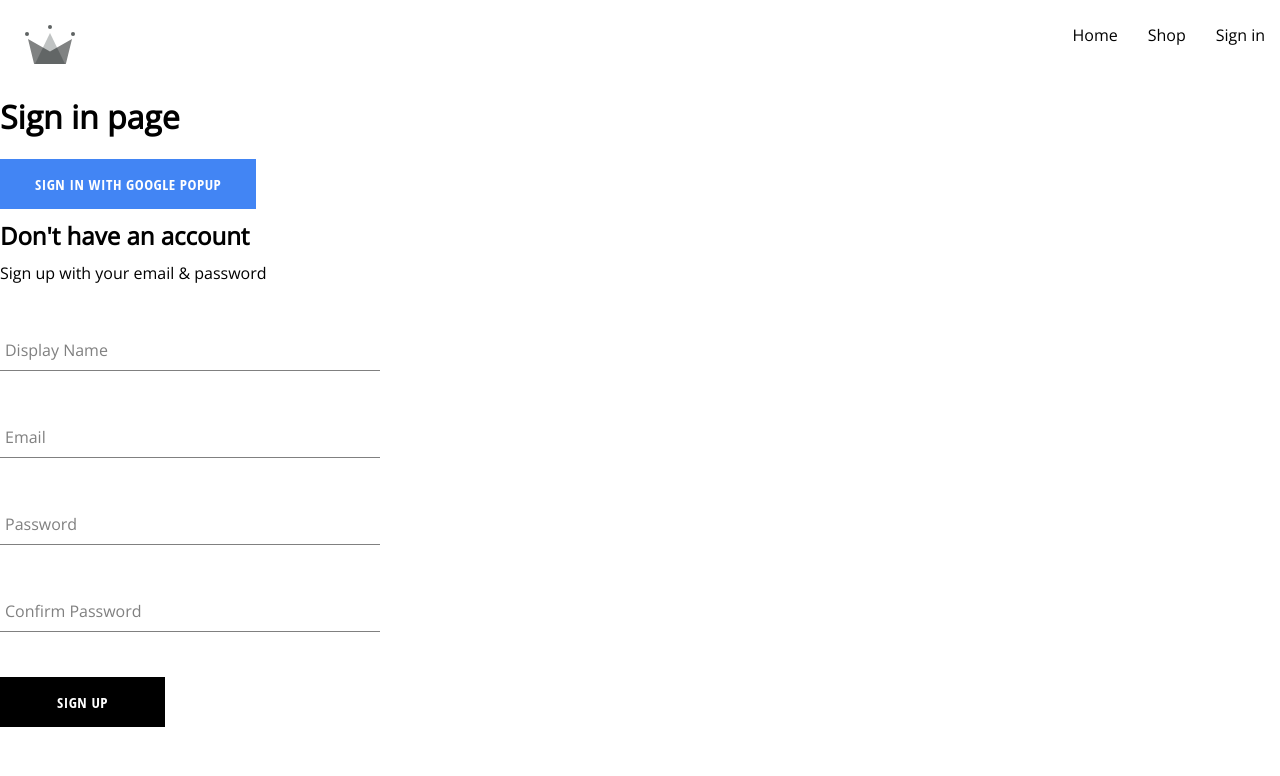
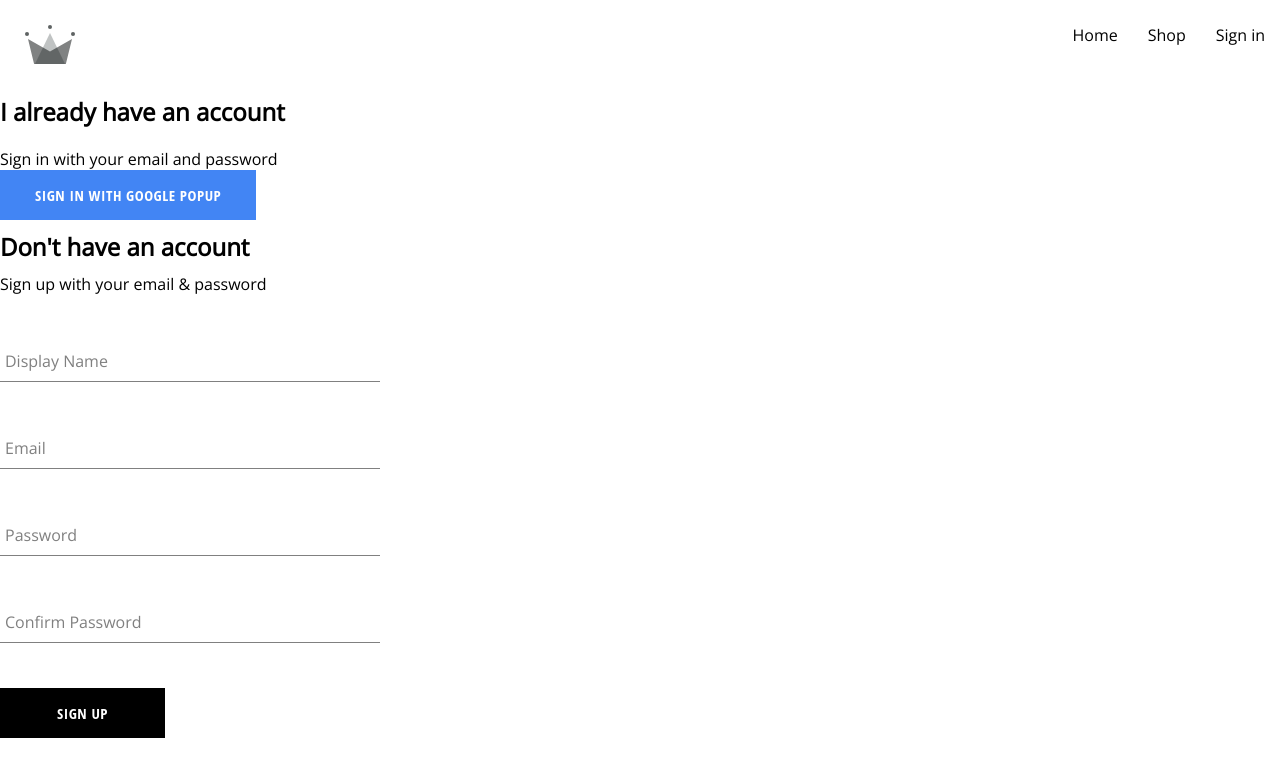
Before and after one commit to mohamadhandy/crwn-clothing, a React (Create React App) app: page /sign-in in a window 1280 px wide. Shown: the top 776 px of the page. Built offline with nearby package versions, Linux system fonts and the light colour scheme.

Commit message:
create header signin signup component

```diff
--- /dev/null
+++ b/src/components/header-signin-signup/HeaderSigninSignup.jsx
@@ -0,0 +1,12 @@
+import React from "react";
+
+const HeaderSigninSignup = ({ title, subTitle }) => {
+  return (
+    <>
+      <h2>{title}</h2>
+      <span>{subTitle}</span>
+    </>
+  );
+};
+
+export default HeaderSigninSignup;
--- a/src/components/sign-up-form/SignUp.jsx
+++ b/src/components/sign-up-form/SignUp.jsx
@@ -6,7 +6,8 @@ import {
 import { callSwal } from "../../utils/sweetalert/sweetalert";
 import Button from "../button/Button";
 import FormInput from "../form-input/FormInput";
-import "./Signup.scss"
+import HeaderSigninSignup from "../header-signin-signup/HeaderSigninSignup";
+import "./Signup.scss";
 
 const defaultFormFields = {
   displayName: "",
@@ -55,8 +56,10 @@ const SignUp = () => {
   };
   return (
     <div className="sign-up-container">
-      <h2>Don't have an account</h2>
-      <span>Sign up with your email & password</span>
+      <HeaderSigninSignup
+        title={"Don't have an account"}
+        subTitle={"Sign up with your email & password"}
+      />
       <form onSubmit={handleSubmit}>
         <FormInput
           label={"Display Name"}
--- a/src/routes/signin/SignIn.jsx
+++ b/src/routes/signin/SignIn.jsx
@@ -1,4 +1,5 @@
 import Button from "../../components/button/Button";
+import HeaderSigninSignup from "../../components/header-signin-signup/HeaderSigninSignup";
 import SignUp from "../../components/sign-up-form/SignUp";
 import {
   signInWithGooglePopup,
@@ -14,9 +15,13 @@ const SignIn = () => {
   return (
     <>
       <div>
-        <h1>Sign in page</h1>
-        <Button buttonType={"google"} onClick={logGoogleUser}>Sign in with google popup</Button>
-        {/* <button onClick={logGoogleUser}>Sign in with google popup</button> */}
+        <HeaderSigninSignup
+          title={"I already have an account"}
+          subTitle={"Sign in with your email and password"}
+        />
+        <Button buttonType={"google"} onClick={logGoogleUser}>
+          Sign in with google popup
+        </Button>
       </div>
       <SignUp />
     </>
```
